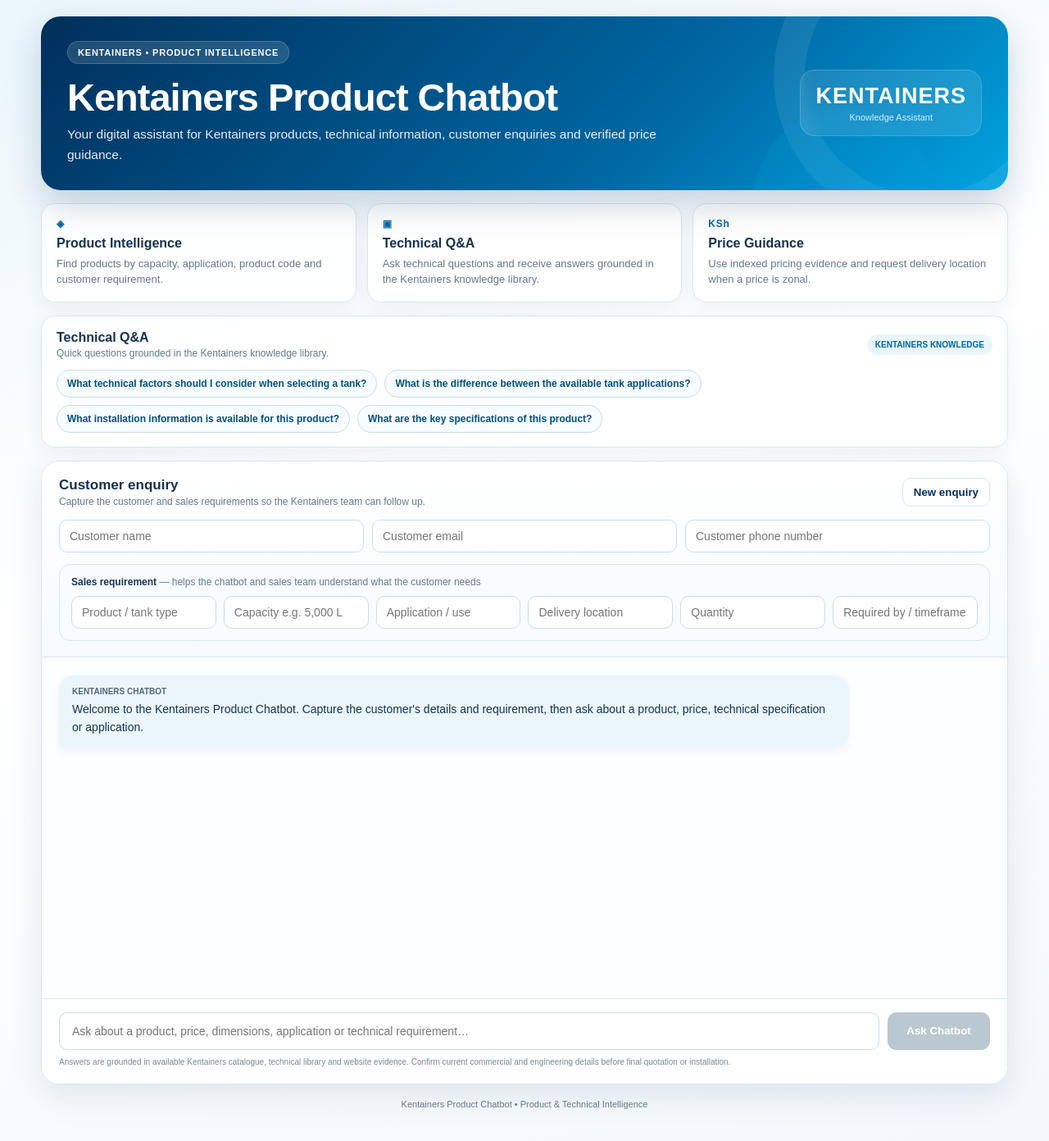
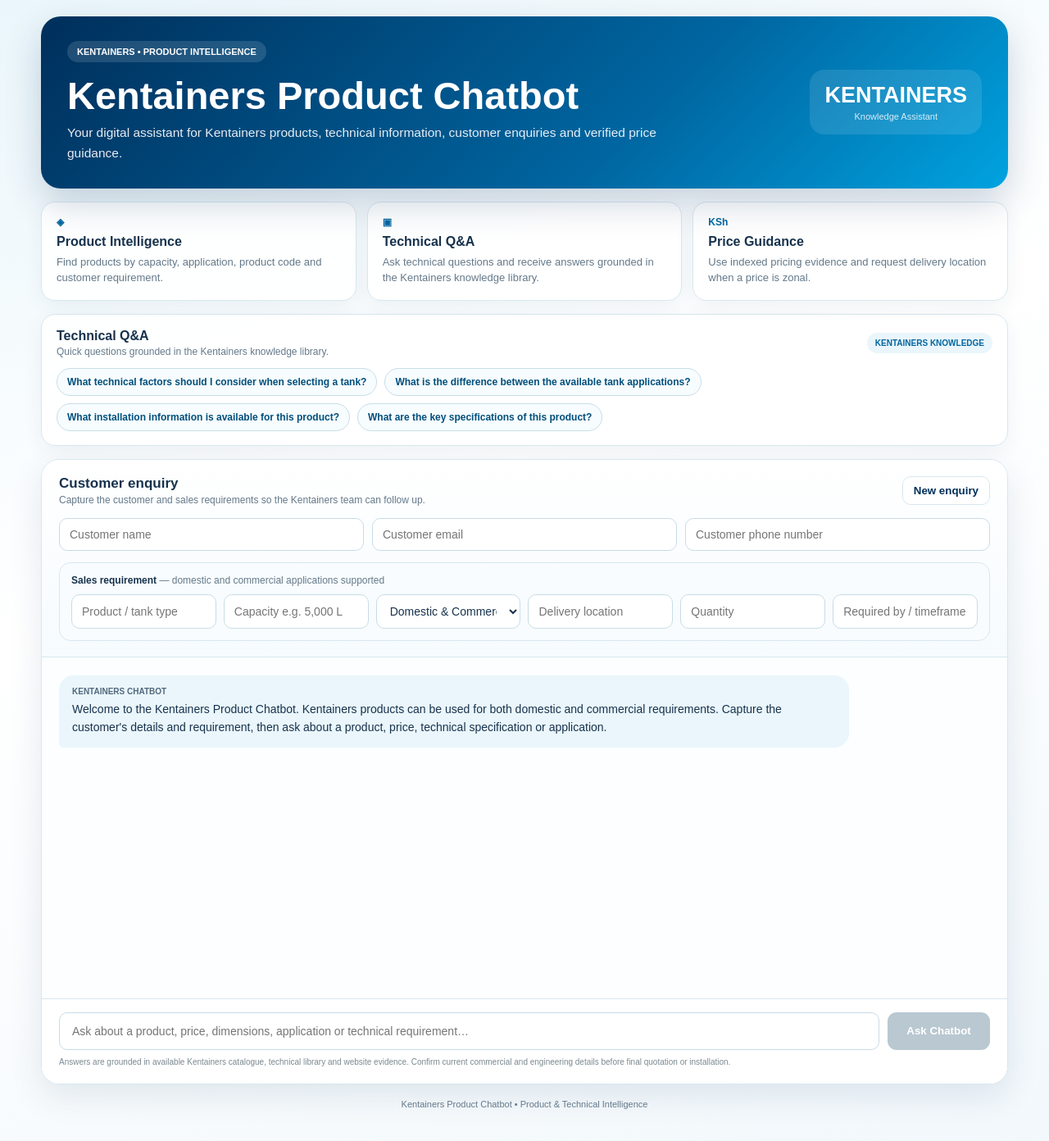
Before and after one commit to mangofredrick/Kentainers-Product-AI, a Next.js app: page / in a window 1280 px wide. Shown: the top 1392 px of the page at 82% size. Built offline with nearby package versions, Linux system fonts and the light colour scheme.

Commit message:
Set all Kentainers products to domestic and commercial application options

```diff
--- a/app/page.tsx
+++ b/app/page.tsx
@@ -2,98 +2,28 @@
 import {useState, type CSSProperties} from "react";
 
 type Message={role:"user"|"assistant";text:string;enquiryId?:string};
-
 type Requirements={product:string;capacity:string;application:string;location:string;quantity:string;timeframe:string};
-
-const capabilities=[
- {icon:"◈",title:"Product Intelligence",text:"Find products by capacity, application, product code and customer requirement."},
- {icon:"▣",title:"Technical Q&A",text:"Ask technical questions and receive answers grounded in the Kentainers knowledge library."},
- {icon:"KSh",title:"Price Guidance",text:"Use indexed pricing evidence and request delivery location when a price is zonal."}
-];
-
-const technicalQuestions=[
- "What technical factors should I consider when selecting a tank?",
- "What is the difference between the available tank applications?",
- "What installation information is available for this product?",
- "What are the key specifications of this product?"
-];
-
+const capabilities=[{icon:"◈",title:"Product Intelligence",text:"Find products by capacity, application, product code and customer requirement."},{icon:"▣",title:"Technical Q&A",text:"Ask technical questions and receive answers grounded in the Kentainers knowledge library."},{icon:"KSh",title:"Price Guidance",text:"Use indexed pricing evidence and request delivery location when a price is zonal."}];
+const technicalQuestions=["What technical factors should I consider when selecting a tank?","What is the difference between the available tank applications?","What installation information is available for this product?","What are the key specifications of this product?"];
 const brand={navy:"#002F5B",blue:"#0066A1",sky:"#00A3E0",light:"#EAF6FB",pale:"#F6FBFE",ink:"#17324D",muted:"#64798A",line:"#D7E7F0"};
-
-const emptyRequirements:Requirements={product:"",capacity:"",application:"",location:"",quantity:"",timeframe:""};
-
+const emptyRequirements:Requirements={product:"",capacity:"",application:"Domestic & Commercial",location:"",quantity:"",timeframe:""};
 export default function Home(){
- const[input,setInput]=useState("");
- const[customerName,setCustomerName]=useState("");
- const[customerEmail,setCustomerEmail]=useState("");
- const[customerPhone,setCustomerPhone]=useState("");
- const[requirements,setRequirements]=useState<Requirements>(emptyRequirements);
- const[enquiryId,setEnquiryId]=useState("");
- const[loading,setLoading]=useState(false);
- const[messages,setMessages]=useState<Message[]>([{role:"assistant",text:"Welcome to the Kentainers Product Chatbot. Capture the customer's details and requirement, then ask about a product, price, technical specification or application."}]);
-
+ const[input,setInput]=useState(""); const[customerName,setCustomerName]=useState(""); const[customerEmail,setCustomerEmail]=useState(""); const[customerPhone,setCustomerPhone]=useState(""); const[requirements,setRequirements]=useState<Requirements>(emptyRequirements); const[enquiryId,setEnquiryId]=useState(""); const[loading,setLoading]=useState(false);
+ const[messages,setMessages]=useState<Message[]>([{role:"assistant",text:"Welcome to the Kentainers Product Chatbot. Kentainers products can be used for both domestic and commercial requirements. Capture the customer's details and requirement, then ask about a product, price, technical specification or application."}]);
  function setReq(key:keyof Requirements,value:string){setRequirements(r=>({...r,[key]:value}));}
- function newEnquiry(){setCustomerName("");setCustomerEmail("");setCustomerPhone("");setRequirements(emptyRequirements);setEnquiryId("");setInput("");setMessages([{role:"assistant",text:"New customer enquiry started. Capture the customer details and requirement, then ask your product or technical question."}]);}
+ function newEnquiry(){setCustomerName("");setCustomerEmail("");setCustomerPhone("");setRequirements(emptyRequirements);setEnquiryId("");setInput("");setMessages([{role:"assistant",text:"New customer enquiry started. Kentainers products are available for domestic and commercial requirements. Capture the customer details and requirement, then ask your product or technical question."}]);}
  function useQuestion(question:string){setInput(question);window.setTimeout(()=>document.getElementById("chat-input")?.focus(),0);}
- async function send(){
-  const question=input.trim(); if(!question||loading)return;
-  setInput("");setMessages(m=>[...m,{role:"user",text:question}]);setLoading(true);
-  try{
-   const res=await fetch("/api/chat",{method:"POST",headers:{"Content-Type":"application/json"},body:JSON.stringify({message:question,customer:{name:customerName,email:customerEmail,phone:customerPhone},requirements})});
-   const data=await res.json();
-   if(data.enquiryId)setEnquiryId(data.enquiryId);
-   setMessages(m=>[...m,{role:"assistant",text:data.answer||"I could not process that request.",enquiryId:data.enquiryId}]);
-  }catch{setMessages(m=>[...m,{role:"assistant",text:"The service is temporarily unavailable. Please try again."}]);}
-  finally{setLoading(false);}
- }
-
- return <main style={{minHeight:"100vh",background:`linear-gradient(160deg,${brand.light} 0%,#fff 42%,#F2F8FC 100%)`,padding:"20px 14px 46px",fontFamily:"Arial, Helvetica, sans-serif"}}>
-  <div style={{maxWidth:1180,margin:"0 auto"}}>
-   <header style={{position:"relative",overflow:"hidden",borderRadius:24,padding:"30px 32px",background:`linear-gradient(135deg,${brand.navy} 0%,${brand.blue} 62%,${brand.sky} 100%)`,color:"white",boxShadow:"0 18px 45px rgba(0,47,91,.20)"}}>
-    <div style={{position:"absolute",right:-80,top:-110,width:290,height:290,borderRadius:"50%",border:"38px solid rgba(255,255,255,.08)"}}/><div style={{position:"absolute",right:90,bottom:-120,width:220,height:220,borderRadius:"50%",background:"rgba(0,163,224,.16)"}}/>
-    <div style={{position:"relative",display:"flex",justifyContent:"space-between",gap:24,alignItems:"center",flexWrap:"wrap"}}>
-     <div><div style={{display:"inline-flex",alignItems:"center",gap:8,padding:"7px 12px",borderRadius:999,background:"rgba(255,255,255,.13)",border:"1px solid rgba(255,255,255,.18)",fontSize:11,fontWeight:900,letterSpacing:.8}}>KENTAINERS • PRODUCT INTELLIGENCE</div><h1 style={{fontSize:"clamp(29px,5vw,47px)",lineHeight:1.05,margin:"16px 0 9px",letterSpacing:-1}}>Kentainers Product Chatbot</h1><p style={{maxWidth:720,fontSize:15.5,lineHeight:1.6,margin:0,color:"rgba(255,255,255,.90)"}}>Your digital assistant for Kentainers products, technical information, customer enquiries and verified price guidance.</p></div>
-     <div style={{minWidth:145,textAlign:"center",padding:"16px 18px",borderRadius:18,background:"rgba(255,255,255,.11)",border:"1px solid rgba(255,255,255,.16)",backdropFilter:"blur(8px)"}}><div style={{fontSize:27,fontWeight:900,letterSpacing:1}}>KENTAINERS</div><div style={{fontSize:11,opacity:.82,marginTop:4}}>Knowledge Assistant</div></div>
-    </div>
-   </header>
-
-   <section style={{display:"grid",gridTemplateColumns:"repeat(auto-fit,minmax(230px,1fr))",gap:13,margin:"16px 0"}}>{capabilities.map(c=><div key={c.title} style={cardStyle}><div style={{fontSize:12,fontWeight:900,color:brand.blue,letterSpacing:.7}}>{c.icon}</div><h3 style={{margin:"8px 0 6px",fontSize:16,color:brand.ink}}>{c.title}</h3><p style={{margin:0,color:brand.muted,fontSize:13,lineHeight:1.5}}>{c.text}</p></div>)}</section>
-
-   <section style={cardStyle}>
-    <div style={{display:"flex",justifyContent:"space-between",alignItems:"center",gap:12,flexWrap:"wrap"}}><div><div style={{fontWeight:900,fontSize:16,color:brand.ink}}>Technical Q&A</div><div style={{fontSize:12,color:brand.muted,marginTop:3}}>Quick questions grounded in the Kentainers knowledge library.</div></div><div style={pill}>KENTAINERS KNOWLEDGE</div></div>
-    <div style={{display:"flex",gap:9,flexWrap:"wrap",marginTop:13}}>{technicalQuestions.map(q=><button key={q} onClick={()=>useQuestion(q)} style={chipStyle}>{q}</button>)}</div>
-   </section>
-
-   <div style={{background:"rgba(255,255,255,.98)",border:`1px solid ${brand.line}`,borderRadius:22,boxShadow:"0 14px 40px rgba(0,47,91,.10)",overflow:"hidden",marginTop:16}}>
-    <section style={{padding:"19px 21px",borderBottom:`1px solid ${brand.line}`,background:`linear-gradient(180deg,#fff,${brand.pale})`}}>
-     <div style={{display:"flex",justifyContent:"space-between",alignItems:"center",gap:15,flexWrap:"wrap"}}><div><div style={{fontWeight:900,fontSize:17,color:brand.ink}}>Customer enquiry</div><div style={{fontSize:12,color:brand.muted,marginTop:3}}>Capture the customer and sales requirements so the Kentainers team can follow up.</div></div><div style={{display:"flex",alignItems:"center",gap:9}}>{enquiryId&&<span style={pill}>SAVED • {enquiryId}</span>}<button onClick={newEnquiry} disabled={loading} style={secondaryButton}>New enquiry</button></div></div>
-     <div style={{display:"grid",gridTemplateColumns:"repeat(auto-fit,minmax(210px,1fr))",gap:10,marginTop:15}}><input value={customerName} onChange={e=>setCustomerName(e.target.value)} placeholder="Customer name" style={inputStyle}/><input type="email" value={customerEmail} onChange={e=>setCustomerEmail(e.target.value)} placeholder="Customer email" style={inputStyle}/><input type="tel" value={customerPhone} onChange={e=>setCustomerPhone(e.target.value)} placeholder="Customer phone number" style={inputStyle}/></div>
-
-     <div style={{marginTop:14,padding:14,borderRadius:14,background:"#F8FCFE",border:`1px solid ${brand.line}`}}>
-      <div style={{fontSize:12,fontWeight:900,color:brand.ink,marginBottom:10}}>Sales requirement <span style={{fontWeight:500,color:brand.muted}}>— helps the chatbot and sales team understand what the customer needs</span></div>
-      <div style={{display:"grid",gridTemplateColumns:"repeat(auto-fit,minmax(170px,1fr))",gap:9}}>
-       <input value={requirements.product} onChange={e=>setReq("product",e.target.value)} placeholder="Product / tank type" style={inputStyle}/>
-       <input value={requirements.capacity} onChange={e=>setReq("capacity",e.target.value)} placeholder="Capacity e.g. 5,000 L" style={inputStyle}/>
-       <input value={requirements.application} onChange={e=>setReq("application",e.target.value)} placeholder="Application / use" style={inputStyle}/>
-       <input value={requirements.location} onChange={e=>setReq("location",e.target.value)} placeholder="Delivery location" style={inputStyle}/>
-       <input value={requirements.quantity} onChange={e=>setReq("quantity",e.target.value)} placeholder="Quantity" style={inputStyle}/>
-       <input value={requirements.timeframe} onChange={e=>setReq("timeframe",e.target.value)} placeholder="Required by / timeframe" style={inputStyle}/>
-      </div>
-     </div>
-    </section>
-
-    <section style={{padding:"8px 21px 18px",minHeight:390,maxHeight:560,overflowY:"auto",background:"#FCFEFF"}}>
-     {messages.map((m,i)=><div key={i} style={{display:"flex",justifyContent:m.role==="user"?"flex-end":"flex-start",margin:"14px 0"}}><div style={{maxWidth:"82%",padding:"14px 16px",borderRadius:m.role==="user"?"18px 18px 5px 18px":"18px 18px 18px 5px",background:m.role==="user"?`linear-gradient(135deg,${brand.blue},${brand.sky})`:brand.light,color:m.role==="user"?"white":brand.ink,boxShadow:"0 4px 12px rgba(0,47,91,.05)"}}><div style={{fontSize:10,fontWeight:900,opacity:.72,marginBottom:6}}>{m.role==="user"?"YOU":"KENTAINERS CHATBOT"}</div><div style={{whiteSpace:"pre-wrap",lineHeight:1.55,fontSize:14}}>{m.text}</div>{m.enquiryId?<div style={{marginTop:8,fontSize:10,color:brand.blue,fontWeight:900}}>ENQUIRY SAVED: {m.enquiryId}</div>:null}</div></div>)}
-     {loading&&<div style={{display:"flex",alignItems:"center",gap:9,color:brand.muted,fontSize:13,padding:"10px 2px"}}><span style={{width:8,height:8,borderRadius:"50%",background:brand.sky,display:"inline-block"}}/> Kentainers Chatbot is checking the knowledge base…</div>}
-    </section>
-
-    <section style={{padding:"16px 21px 21px",borderTop:`1px solid ${brand.line}`,background:"white"}}><div style={{display:"flex",gap:10,alignItems:"stretch"}}><input id="chat-input" value={input} onChange={e=>setInput(e.target.value)} onKeyDown={e=>e.key==="Enter"&&send()} placeholder="Ask about a product, price, dimensions, application or technical requirement…" style={{...inputStyle,flex:1,fontSize:14,padding:"14px 15px"}}/><button onClick={send} disabled={loading||!input.trim()} style={{minWidth:125,padding:"0 18px",border:0,borderRadius:11,background:loading||!input.trim()?"#B9C8D1":brand.navy,color:"white",fontWeight:900,cursor:loading?"wait":"pointer"}}>{loading?"Checking…":"Ask Chatbot"}</button></div><div style={{fontSize:10,color:"#7A8990",marginTop:9}}>Answers are grounded in available Kentainers catalogue, technical library and website evidence. Confirm current commercial and engineering details before final quotation or installation.</div></section>
-   </div>
-   <footer style={{textAlign:"center",padding:"18px 5px 0",fontSize:11,color:brand.muted}}>Kentainers Product Chatbot • Product & Technical Intelligence</footer>
-  </div>
- </main>
-}
-
+ async function send(){const question=input.trim();if(!question||loading)return;setInput("");setMessages(m=>[...m,{role:"user",text:question}]);setLoading(true);try{const res=await fetch("/api/chat",{method:"POST",headers:{"Content-Type":"application/json"},body:JSON.stringify({message:question,customer:{name:customerName,email:customerEmail,phone:customerPhone},requirements})});const data=await res.json();if(data.enquiryId)setEnquiryId(data.enquiryId);setMessages(m=>[...m,{role:"assistant",text:data.answer||"I could not process that request.",enquiryId:data.enquiryId}]);}catch{setMessages(m=>[...m,{role:"assistant",text:"The service is temporarily unavailable. Please try again."}]);}finally{setLoading(false);}}
+ return <main style={{minHeight:"100vh",background:`linear-gradient(160deg,${brand.light} 0%,#fff 42%,#F2F8FC 100%)`,padding:"20px 14px 46px",fontFamily:"Arial, Helvetica, sans-serif"}}><div style={{maxWidth:1180,margin:"0 auto"}}>
+ <header style={{position:"relative",overflow:"hidden",borderRadius:24,padding:"30px 32px",background:`linear-gradient(135deg,${brand.navy} 0%,${brand.blue} 62%,${brand.sky} 100%)`,color:"white",boxShadow:"0 18px 45px rgba(0,47,91,.20)"}}><div style={{position:"relative",display:"flex",justifyContent:"space-between",gap:24,alignItems:"center",flexWrap:"wrap"}}><div><div style={{display:"inline-flex",padding:"7px 12px",borderRadius:999,background:"rgba(255,255,255,.13)",fontSize:11,fontWeight:900}}>KENTAINERS • PRODUCT INTELLIGENCE</div><h1 style={{fontSize:"clamp(29px,5vw,47px)",lineHeight:1.05,margin:"16px 0 9px"}}>Kentainers Product Chatbot</h1><p style={{maxWidth:720,fontSize:15.5,lineHeight:1.6,margin:0,color:"rgba(255,255,255,.90)"}}>Your digital assistant for Kentainers products, technical information, customer enquiries and verified price guidance.</p></div><div style={{minWidth:145,textAlign:"center",padding:"16px 18px",borderRadius:18,background:"rgba(255,255,255,.11)"}}><div style={{fontSize:27,fontWeight:900}}>KENTAINERS</div><div style={{fontSize:11,opacity:.82,marginTop:4}}>Knowledge Assistant</div></div></div></header>
+ <section style={{display:"grid",gridTemplateColumns:"repeat(auto-fit,minmax(230px,1fr))",gap:13,margin:"16px 0"}}>{capabilities.map(c=><div key={c.title} style={cardStyle}><div style={{fontSize:12,fontWeight:900,color:brand.blue}}>{c.icon}</div><h3 style={{margin:"8px 0 6px",fontSize:16,color:brand.ink}}>{c.title}</h3><p style={{margin:0,color:brand.muted,fontSize:13,lineHeight:1.5}}>{c.text}</p></div>)}</section>
+ <section style={cardStyle}><div style={{display:"flex",justifyContent:"space-between",alignItems:"center",gap:12,flexWrap:"wrap"}}><div><div style={{fontWeight:900,fontSize:16,color:brand.ink}}>Technical Q&A</div><div style={{fontSize:12,color:brand.muted,marginTop:3}}>Quick questions grounded in the Kentainers knowledge library.</div></div><div style={pill}>KENTAINERS KNOWLEDGE</div></div><div style={{display:"flex",gap:9,flexWrap:"wrap",marginTop:13}}>{technicalQuestions.map(q=><button key={q} onClick={()=>useQuestion(q)} style={chipStyle}>{q}</button>)}</div></section>
+ <div style={{background:"rgba(255,255,255,.98)",border:`1px solid ${brand.line}`,borderRadius:22,boxShadow:"0 14px 40px rgba(0,47,91,.10)",overflow:"hidden",marginTop:16}}><section style={{padding:"19px 21px",borderBottom:`1px solid ${brand.line}`,background:`linear-gradient(180deg,#fff,${brand.pale})`}}><div style={{display:"flex",justifyContent:"space-between",alignItems:"center",gap:15,flexWrap:"wrap"}}><div><div style={{fontWeight:900,fontSize:17,color:brand.ink}}>Customer enquiry</div><div style={{fontSize:12,color:brand.muted,marginTop:3}}>Capture the customer and sales requirements so the Kentainers team can follow up.</div></div><div style={{display:"flex",alignItems:"center",gap:9}}>{enquiryId&&<span style={pill}>SAVED • {enquiryId}</span>}<button onClick={newEnquiry} disabled={loading} style={secondaryButton}>New enquiry</button></div></div>
+ <div style={{display:"grid",gridTemplateColumns:"repeat(auto-fit,minmax(210px,1fr))",gap:10,marginTop:15}}><input value={customerName} onChange={e=>setCustomerName(e.target.value)} placeholder="Customer name" style={inputStyle}/><input type="email" value={customerEmail} onChange={e=>setCustomerEmail(e.target.value)} placeholder="Customer email" style={inputStyle}/><input type="tel" value={customerPhone} onChange={e=>setCustomerPhone(e.target.value)} placeholder="Customer phone number" style={inputStyle}/></div>
+ <div style={{marginTop:14,padding:14,borderRadius:14,background:"#F8FCFE",border:`1px solid ${brand.line}`}}><div style={{fontSize:12,fontWeight:900,color:brand.ink,marginBottom:10}}>Sales requirement <span style={{fontWeight:500,color:brand.muted}}>— domestic and commercial applications supported</span></div><div style={{display:"grid",gridTemplateColumns:"repeat(auto-fit,minmax(170px,1fr))",gap:9}}><input value={requirements.product} onChange={e=>setReq("product",e.target.value)} placeholder="Product / tank type" style={inputStyle}/><input value={requirements.capacity} onChange={e=>setReq("capacity",e.target.value)} placeholder="Capacity e.g. 5,000 L" style={inputStyle}/><select value={requirements.application} onChange={e=>setReq("application",e.target.value)} style={inputStyle}><option>Domestic & Commercial</option><option>Domestic</option><option>Commercial</option><option>Other / specify in chat</option></select><input value={requirements.location} onChange={e=>setReq("location",e.target.value)} placeholder="Delivery location" style={inputStyle}/><input value={requirements.quantity} onChange={e=>setReq("quantity",e.target.value)} placeholder="Quantity" style={inputStyle}/><input value={requirements.timeframe} onChange={e=>setReq("timeframe",e.target.value)} placeholder="Required by / timeframe" style={inputStyle}/></div></div></section>
+ <section style={{padding:"8px 21px 18px",minHeight:390,maxHeight:560,overflowY:"auto",background:"#FCFEFF"}}>{messages.map((m,i)=><div key={i} style={{display:"flex",justifyContent:m.role==="user"?"flex-end":"flex-start",margin:"14px 0"}}><div style={{maxWidth:"82%",padding:"14px 16px",borderRadius:m.role==="user"?"18px 18px 5px 18px":"18px 18px 18px 5px",background:m.role==="user"?`linear-gradient(135deg,${brand.blue},${brand.sky})`:brand.light,color:m.role==="user"?"white":brand.ink}}><div style={{fontSize:10,fontWeight:900,opacity:.72,marginBottom:6}}>{m.role==="user"?"YOU":"KENTAINERS CHATBOT"}</div><div style={{whiteSpace:"pre-wrap",lineHeight:1.55,fontSize:14}}>{m.text}</div>{m.enquiryId?<div style={{marginTop:8,fontSize:10,color:brand.blue,fontWeight:900}}>ENQUIRY SAVED: {m.enquiryId}</div>:null}</div></div>)}{loading&&<div style={{color:brand.muted,fontSize:13,padding:"10px 2px"}}>Kentainers Chatbot is checking the knowledge base…</div>}</section>
+ <section style={{padding:"16px 21px 21px",borderTop:`1px solid ${brand.line}`,background:"white"}}><div style={{display:"flex",gap:10,alignItems:"stretch"}}><input id="chat-input" value={input} onChange={e=>setInput(e.target.value)} onKeyDown={e=>e.key==="Enter"&&send()} placeholder="Ask about a product, price, dimensions, application or technical requirement…" style={{...inputStyle,flex:1,fontSize:14,padding:"14px 15px"}}/><button onClick={send} disabled={loading||!input.trim()} style={{minWidth:125,padding:"0 18px",border:0,borderRadius:11,background:loading||!input.trim()?"#B9C8D1":brand.navy,color:"white",fontWeight:900}}>{loading?"Checking…":"Ask Chatbot"}</button></div><div style={{fontSize:10,color:"#7A8990",marginTop:9}}>Answers are grounded in available Kentainers catalogue, technical library and website evidence. Confirm current commercial and engineering details before final quotation or installation.</div></section></div>
+ <footer style={{textAlign:"center",padding:"18px 5px 0",fontSize:11,color:brand.muted}}>Kentainers Product Chatbot • Product & Technical Intelligence</footer></div></main>}
 const cardStyle:CSSProperties={background:"rgba(255,255,255,.94)",border:`1px solid #D7E7F0`,borderRadius:17,padding:"17px 18px",boxShadow:"0 7px 24px rgba(0,47,91,.06)"};
 const pill:CSSProperties={fontSize:10,fontWeight:900,color:"#0066A1",background:"#EAF6FB",padding:"7px 10px",borderRadius:999};
 const inputStyle:CSSProperties={padding:"11px 12px",border:"1px solid #C8DCE7",borderRadius:10,outline:"none",background:"white",color:"#17324D",fontSize:14};
```
